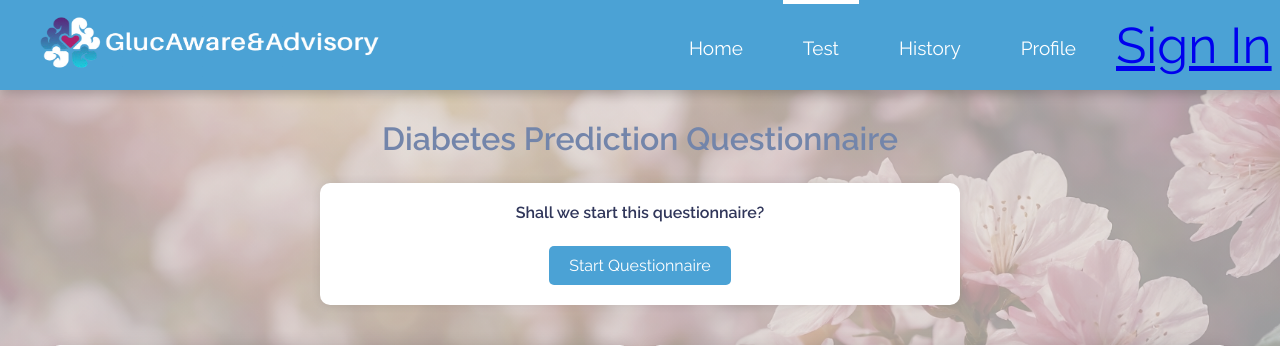
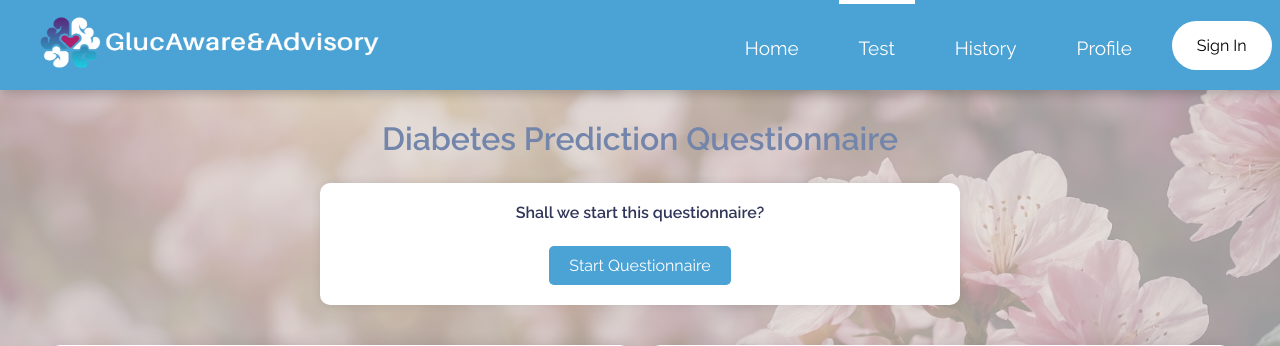
Before and after one commit to ImpactGLX323/UMAIHackathon-UNM, a Flask app: page /questionnaire in a window 1280 px wide. Shown: the top 346 px of the page. Run offline with Flask 3, Linux system fonts and the light colour scheme.

Commit message:
Update css2.css for sign in button

```diff
--- a/src/backend/app/static/css2.css
+++ b/src/backend/app/static/css2.css
@@ -1,11 +1,6 @@
 
 .header_container
 {
-    display: grid;
-    grid-template-columns: 1fr 1fr 1fr;
-    grid-template-rows: 0.2fr 3fr;
-    grid-template-areas:
-    "header header header";
     height: 10vh;
 }
 
@@ -21,7 +16,6 @@
 
 .header
 {
-    grid-area: header;
     height: 90px;
     width: 100%;
      background-color: rgb(75, 162, 213);
@@ -64,6 +58,24 @@
 
 .button:hover {
     border-top: 5px solid white;
+}
+
+.log_btn
+{
+    display: inline-block;
+    padding: 15px 25px;
+    border-radius: 25px;
+    background-color: rgb(255, 255, 255);
+    font-size: medium;
+    text-align: center;
+    text-decoration: none;
+    color: black;
+    transition: 0.5s;
+}
+
+.log_btn:hover
+{
+    background-color: rgb(227, 227, 227);
 }
 
 body {
@@ -330,6 +342,30 @@ li b {
         gap: 30px;
     }
 
+    .header
+    {
+        font-size: 30px;
+        padding: 0 10px;
+    }
+
+    #logo
+    {
+        height: 60px;
+        width: 200px;
+    }
+
+    .button
+    {
+        font-size: 14px;
+        padding: 33px 10px;
+    }
+
+    .log_btn
+    {
+        font-size: 14px;
+        padding: 10px 10px;
+    }
+
     .results-section, .bmi-section {
         width: 100%;
         flex-grow: unset;
```
